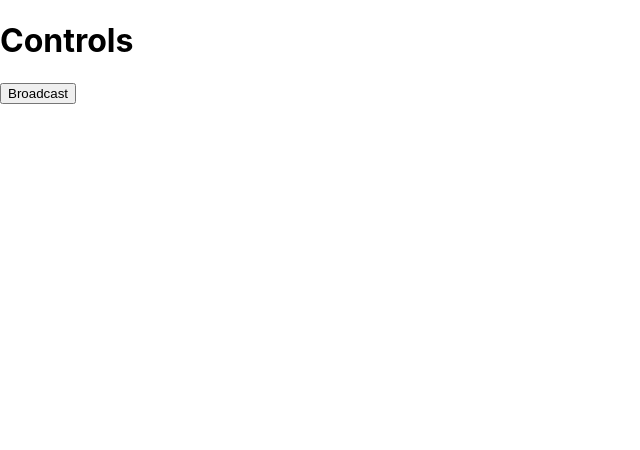
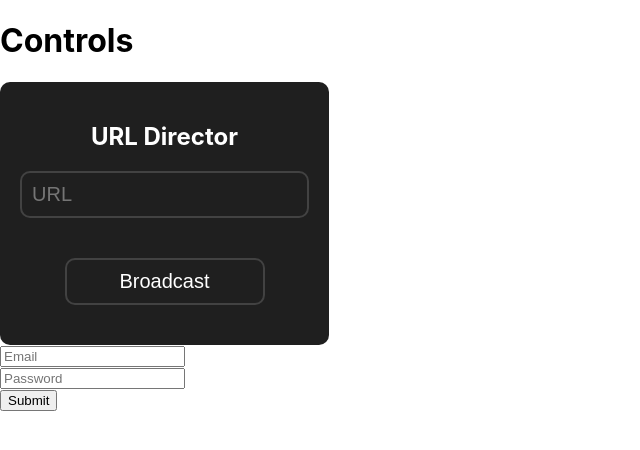
Before and after one commit to MazoraMelon/drama-interactive, a React (Create React App) app: page /controls in a window 1280 px wide. Shown: the top 450 px of the page, without its empty margins (0-640 px from the left). Built offline with nearby package versions, Linux system fonts and the light colour scheme; no server answers.

Commit message:
Controller changes

```diff
--- a/src/App.css
+++ b/src/App.css
@@ -32,6 +32,7 @@
   from {
     transform: rotate(0deg);
   }
+
   to {
     transform: rotate(360deg);
   }
--- a/src/App.jsx
+++ b/src/App.jsx
@@ -1,4 +1,4 @@
-import { useState, useEffect } from 'react';
+import React, { useState, useEffect } from 'react';
 import './App.css';
 import Message from './Components/Message';
 import Sender from './Components/Sender';
@@ -8,38 +8,92 @@ import { createClient } from '@supabase/supabase-js';
 import Chat from './pages/Chat.jsx';
 import Home from './pages/Home.jsx';
 import Controls from './pages/Control.jsx';
-
-
+import Vote from './pages/Vote.jsx';
 
 const supabaseUrl = "https://jftaxymlbutkjoacvtbk.supabase.co";
 const supabaseKey = "eyJhbGciOiJIUzI1NiIsInR5cCI6IkpXVCJ9.eyJpc3MiOiJzdXBhYmFzZSIsInJlZiI6ImpmdGF4eW1sYnV0a2pvYWN2dGJrIiwicm9sZSI6ImFub24iLCJpYXQiOjE3MTM5NjkxOTMsImV4cCI6MjAyOTU0NTE5M30.2aT1UzmiN34aKLNRUXAKwhKfnuwxMoiM3eMkHs1oyZU";
 const supabase = createClient(supabaseUrl, supabaseKey);
 
+function App() {
+  const [user, setUser] = useState(null);
 
-function App() {
-  // REALTIME LISTENERS
-  const channelA = supabase.channel('show')
-  function messageReceived(payload) {
-    console.log(payload)
+  async function getURL() {
+    const { data, error } = await supabase
+      .from("controller")
+      .select('currentURL')
+      .limit(1)
+    const url = data[0].currentURL
+    console.log("URL: " + window.location.href)
+    console.log("Supabase: " + url)
+    if (url !== "" && url !== null && !user) {
+      if (url !== window.location.href) {
+        window.location.href = url
+      }
+    }
+
+  }
+  // getURL() This makes controller move page
+
+  async function getUser() {
+    try {
+      const { data, error } = await supabase.auth.getUser();
+      if (error) {
+        setUser(null);
+        console.log("No user");
+        throw error;
+      }
+      if (data.user) {
+        setUser(data.user);
+        console.log(data.user);
+      } else {
+        setUser(null);
+        console.log("No user");
+      }
+      if (document.getElementById('signinform')) {
+        document.getElementById('signinform').style.display = 'none';
+      }
+    } catch (error) {
+      console.error('Error fetching user:', error.message);
+    }
   }
 
-  // Subscribe to the Channel
-  channelA
-    .on(
-      'broadcast',
-      { event: 'test' },
-      (payload) => messageReceived(payload)
-    )
-    .subscribe()
+  useEffect(() => {
+    getUser();
+  }, []); // Run only on component mount
+
+  useEffect(() => {
+    if (!user) {
+      // REALTIME LISTENERS
+      const channelA = supabase.channel('show');
+
+      function messageReceived(payload) {
+        console.log(payload);
+        const url = payload.payload.url;
+        if (url !== window.location.href) {
+          window.location.href = url
+        }
+      }
+
+      // Subscribe to the Channel
+      channelA
+        .on('broadcast', { event: 'urlchange' }, messageReceived)
+        .subscribe();
+
+      // Unsubscribe when component unmounts or user changes
+      return () => {
+        channelA.unsubscribe();
+      };
+    }
+  }, [user]); // Run whenever user changes
+
   return (
     <>
       <Routes>
         <Route path="/" element={<Home />} />
         <Route path="/chat" element={<Chat />} />
         <Route path="/controls" element={<Controls />} />
+        <Route path="/vote" element={<Vote />} />
       </Routes>
-
-
     </>
   );
 }
--- /dev/null
+++ b/src/Components/ActButton.jsx
@@ -0,0 +1,28 @@
+import React from "react";
+import { createClient } from '@supabase/supabase-js'
+
+const supabaseUrl = "https://jftaxymlbutkjoacvtbk.supabase.co";
+const supabaseKey = "eyJhbGciOiJIUzI1NiIsInR5cCI6IkpXVCJ9.eyJpc3MiOiJzdXBhYmFzZSIsInJlZiI6ImpmdGF4eW1sYnV0a2pvYWN2dGJrIiwicm9sZSI6ImFub24iLCJpYXQiOjE3MTM5NjkxOTMsImV4cCI6MjAyOTU0NTE5M30.2aT1UzmiN34aKLNRUXAKwhKfnuwxMoiM3eMkHs1oyZU";
+const supabase = createClient(supabaseUrl, supabaseKey);
+
+export default function ActButton(props) {
+
+
+    return (
+        <>
+            <button style={{
+                backgroundColor: "#1f1f1f",
+                color: "white",
+                padding: "10px",
+                borderRadius: "10px",
+                margin: "10px",
+                border: "3px solid #424242",
+                cursor: "pointer",
+                fontSize: "4vw",
+
+            }}>
+                {props.text}
+            </button>
+        </>
+    );
+}
--- a/src/pages/Control.jsx
+++ b/src/pages/Control.jsx
@@ -12,9 +12,26 @@ const supabaseKey = "eyJhbGciOiJIUzI1NiIsInR5cCI6IkpXVCJ9.eyJpc3MiOiJzdXBhYmFzZS
 const supabase = createClient(supabaseUrl, supabaseKey);
 
 function Controls() {
-    async function broadcast() {
+
+    async function signIn(e) {
+        e.preventDefault()
+        const { user, error } = await supabase.auth.signInWithPassword({
+            email: document.getElementById('email').value,
+            password: document.getElementById('password').value
+        })
+        console.log(user, error)
+    }
+    async function broadcasturl() {
         // Join a room/topic. Can be anything except for 'realtime'.
-        const channelB = supabase.channel('show')
+        const nexturl = document.getElementById('url').value
+
+        const channelB = supabase.channel('show', {
+            config: {
+                broadcast: {
+                    self: false,
+                },
+            },
+        })
 
         channelB.subscribe((status) => {
             // Wait for successful connection
@@ -25,18 +42,59 @@ function Controls() {
             // Send a message once the client is subscribed
             channelB.send({
                 type: 'broadcast',
-                event: 'test',
-                payload: { message: 'hello, world' },
+                event: 'urlchange',
+                payload: { url: nexturl },
             })
         })
 
     }
     return (
         <>
-            <div>
-                <h1>Controls</h1>
-                <button onClick={broadcast}>Broadcast</button>
+            <h1>Controls</h1>
+            <div style={{
+                backgroundColor: "#1f1f1f",
+                padding: "20px",
+                borderRadius: "10px",
+                display: "flex",
+                flexDirection: "column",
+                alignItems: "center",
+                width: "fit-content",
+                alignSelf: "center",
+            }}>
+                <h2 style={{
+                    color: "white",
+                }}>URL Director</h2>
+                <input id="url" type="text" placeholder="URL" style={{
+                    padding: "10px",
+                    backgroundColor: "#1f1f1f",
+                    color: "white",
+                    borderRadius: "10px",
+                    border: "2px solid #424242",
+                    outline: "none",
+                    fontSize: "20px",
+                }}></input><br />
+                <button onClick={broadcasturl} style={{
+                    padding: "10px",
+                    backgroundColor: "#1f1f1f",
+                    color: "white",
+                    borderRadius: "10px",
+                    border: "none",
+                    fontSize: "20px",
+                    marginBottom: "20px",
+                    border: "2px solid #424242",
+                    marginTop: "20px",
+                    cursor: "pointer",
+                    width: "200px",
+                    alignSelf: "center",
+                }}>Broadcast</button>
             </div>
+
+
+            <form id="signinform" onSubmit={(e) => { signIn(e) }}>
+                <input type="email" placeholder="Email" name="email" id="email" /><br />
+                <input type="password" placeholder="Password" name="password" id="password" /><br />
+                <input type="submit" value="Submit" />
+            </form>
         </>
     );
 }
--- a/src/pages/Home.jsx
+++ b/src/pages/Home.jsx
@@ -20,7 +20,7 @@ function Home() {
 
                 alignItems: "center",
                 justifyContent: "center",
-                backgroundImage: "linear-gradient(to bottom, orangered, red)",
+                backgroundColor: "#1f1f1f",
                 height: "100vh",
             }}>
                 <h1 style={{
@@ -29,7 +29,7 @@ function Home() {
                     textAlign: "center",
                     fontSize: "50px",
                     margin: "0px",
-                    backgroundColor: "#1f1f1f",
+                    backgroundColor: "#262626",
                     borderRadius: "20px",
                 }}>Welcome Aboard</h1>
                 <h4 style={{
@@ -42,22 +42,21 @@ function Home() {
 
                 <button style={{
                     color: "white",
-                    backgroundColor: "#1f1f1f",
+                    backgroundColor: "#262626",
                     borderRadius: "20px",
                     padding: "10px 20px",
                     border: "none",
                     cursor: "pointer",
                     fontSize: "20px",
                     fontWeight: "bold",
-                    boxShadow: "0px 0px 10px rgba(0, 0, 0, 0.5)",
                     transition: "all 0.3s ease",
-                    width: "200px",
+                    width: "fit-content",
                     height: "50px",
                     alignSelf: "center",
                     left: "50%",
                     transform: "translateX(-50%)",
                     position: "absolute",
-                }}>Preparing Show</button>
+                }}>Preparing Show ▶▶▶</button>
             </div>
         </>
     );
--- /dev/null
+++ b/src/pages/Vote.jsx
@@ -0,0 +1,45 @@
+import { useEffect, useState } from "react";
+import "../App.css";
+import Message from '../Components/Message';
+import Sender from '../Components/Sender';
+import { Route, Routes } from 'react-router-dom';
+
+
+
+import { createClient } from '@supabase/supabase-js';
+import ActButton from "../Components/ActButton";
+const supabaseUrl = "https://jftaxymlbutkjoacvtbk.supabase.co";
+const supabaseKey = "eyJhbGciOiJIUzI1NiIsInR5cCI6IkpXVCJ9.eyJpc3MiOiJzdXBhYmFzZSIsInJlZiI6ImpmdGF4eW1sYnV0a2pvYWN2dGJrIiwicm9sZSI6ImFub24iLCJpYXQiOjE3MTM5NjkxOTMsImV4cCI6MjAyOTU0NTE5M30.2aT1UzmiN34aKLNRUXAKwhKfnuwxMoiM3eMkHs1oyZU";
+const supabase = createClient(supabaseUrl, supabaseKey);
+
+function Vote(props) {
+    return (
+        <>
+            <div style={{
+                padding: "40px",
+                backgroundColor: "#1f1f1f",
+                height: "100vh",
+                alignItems: "center",
+                height: "100vh",
+                color: "white",
+            }}>
+                <h1 style={{
+                    textDecoration: "underline",
+                }}>It's up to you</h1>
+                <h3>Who's story are you watching next?</h3>
+
+                <div style={{
+                    display: "flex",
+                    flexDirection: "column",
+                }}>
+                    <ActButton text="Ella" />
+                    <ActButton text="Alex" />
+                    <ActButton text="Courtney" />
+                    <ActButton text="Marco" />
+                    <ActButton text="Steve" />
+                </div>
+            </div>
+        </>
+    );
+}
+export default Vote;
```
